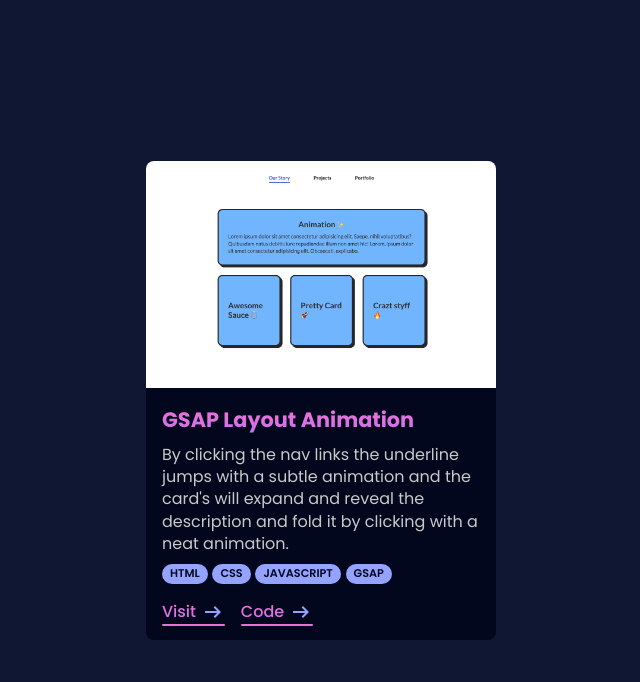
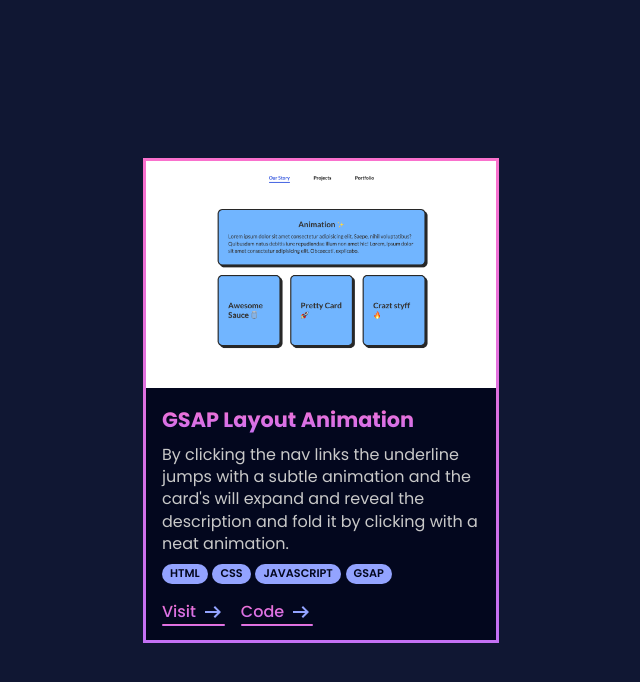
Before and after one commit to Salman-sajib/product-card-react, a React (Vite) app: page / in a window 1280 px wide. Shown: the top 682 px of the page, without its empty margins (319-959 px from the left). Built offline with nearby package versions, Linux system fonts and the light colour scheme.

Commit message:
added a gradient border to the card

```diff
--- a/src/components/card/card.css
+++ b/src/components/card/card.css
@@ -1,9 +1,23 @@
+.card-container {
+  border: 3px solid;
+  border-image-source: linear-gradient(to top, #c471f5 0%, #fa71cd 100%);
+  border-image-slice: 1;
+  z-index: 1;
+}
+
 .card {
   max-width: 350px;
   background-color: #03071e;
-  border-radius: 0.5rem;
-  transition: box-shadow 0.3s ease-in-out;
+  /* border-radius: 0.5rem; */
+
+  transition: transform 450ms ease-in-out;
   overflow: hidden;
+  z-index: 2;
+}
+
+.card:hover .project-image img {
+  transform: scale(1.05);
+  transition: transform 200ms ease-in-out;
 }
 
 .project-detail {
@@ -15,6 +29,11 @@
 
 .project-image {
   padding-bottom: 0;
+  overflow: hidden;
+}
+
+.project-image img {
+  transition: transform 200ms ease-in-out;
 }
 
 .project-name {
@@ -76,7 +95,7 @@
   display: flex;
   align-items: center;
   gap: 0.3rem;
-  transition: transform 500ms ease-in-out;
+  transition: transform 350ms ease-in-out;
 }
 
 .learn-more ul li a:hover {
```
